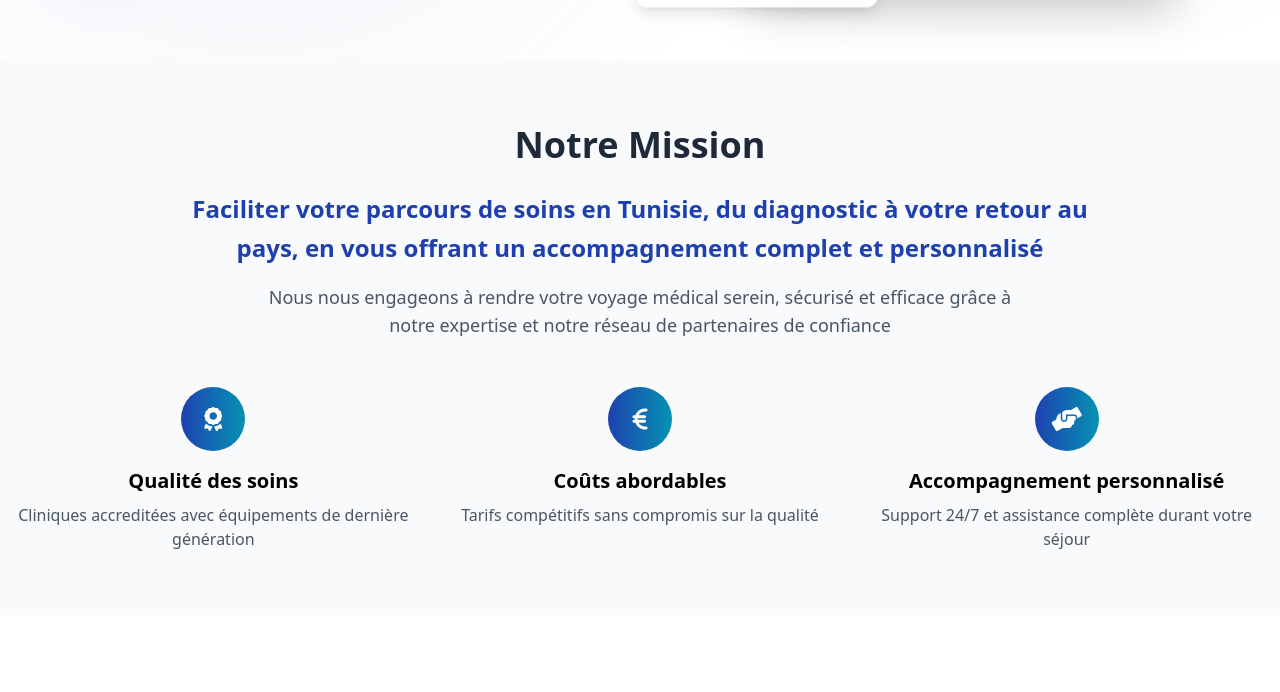
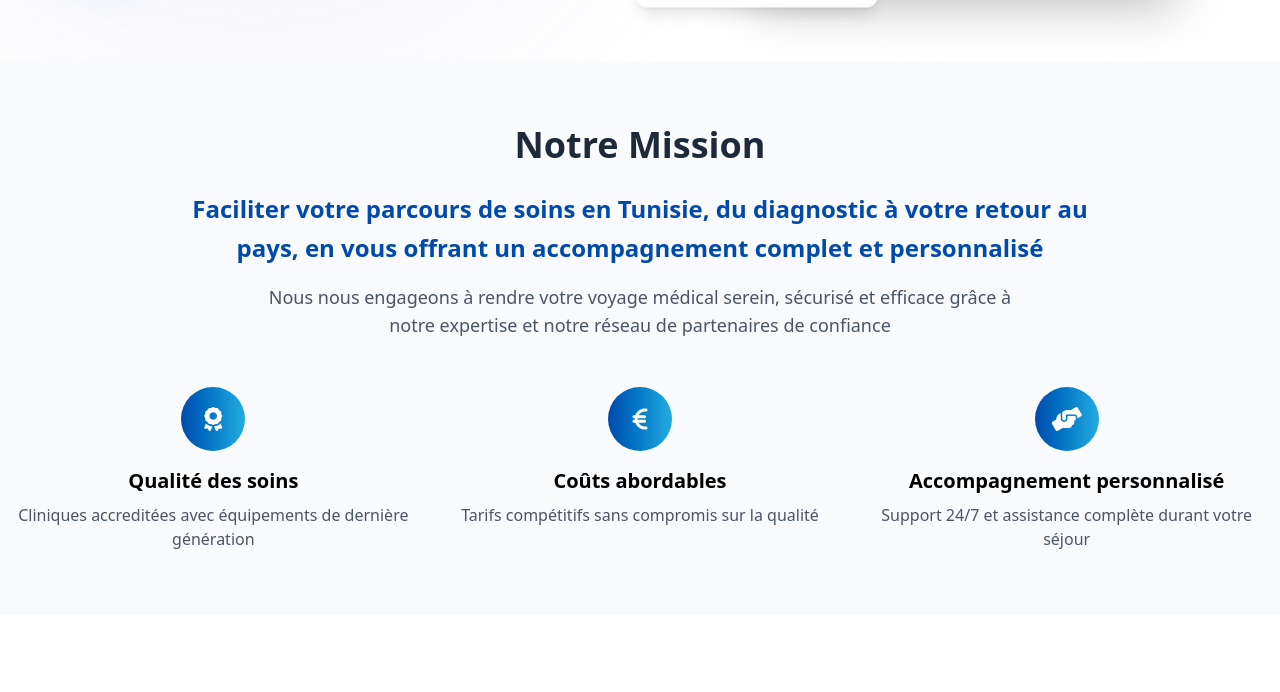
Before and after one commit to JoseMokeni/emi-website, a website: page index.html in a window 1280 px wide. Shown: the part 639-1331 px from the top of the page. Drawn offline with Linux system fonts and the light colour scheme.

Commit message:
updated colors

```diff
--- a/assets/css/input.css
+++ b/assets/css/input.css
@@ -1,8 +1,10 @@
 @import "tailwindcss";
 
 @theme {
-  --color-emi-blue: #1e40af;
-  --color-emi-cyan: #0891b2;
+  --color-emi-blue: #014aad;
+  /* --color-emi-blue: #1e40af; */
+  /* --color-emi-cyan: #0891b2; */
+  --color-emi-cyan: #24ace1;
   --color-emi-light-blue: #60a5fa;
 }
 
```
Also changed, not shown: assets/css/output.css.
